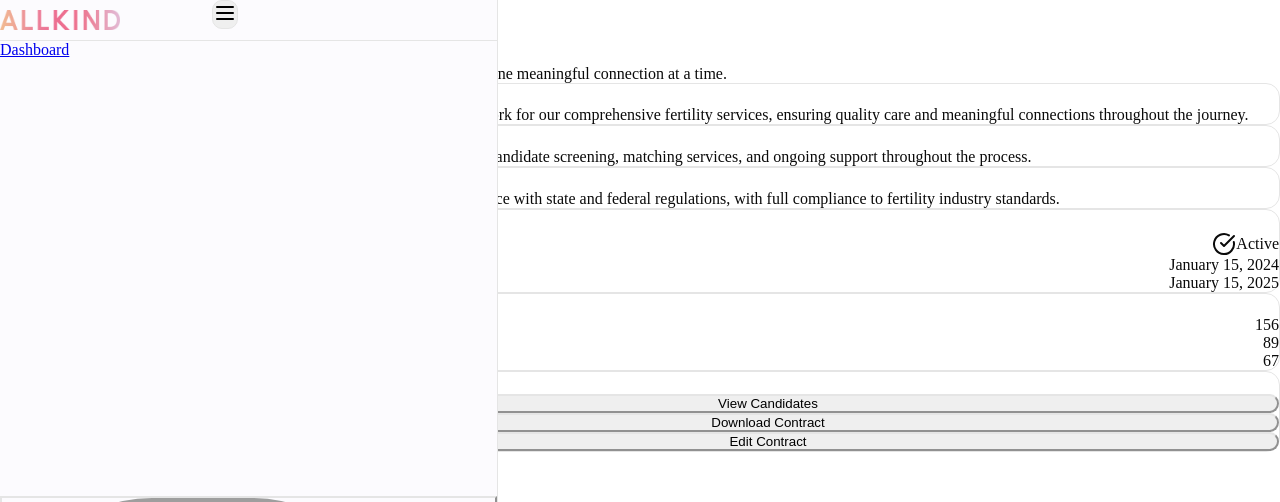
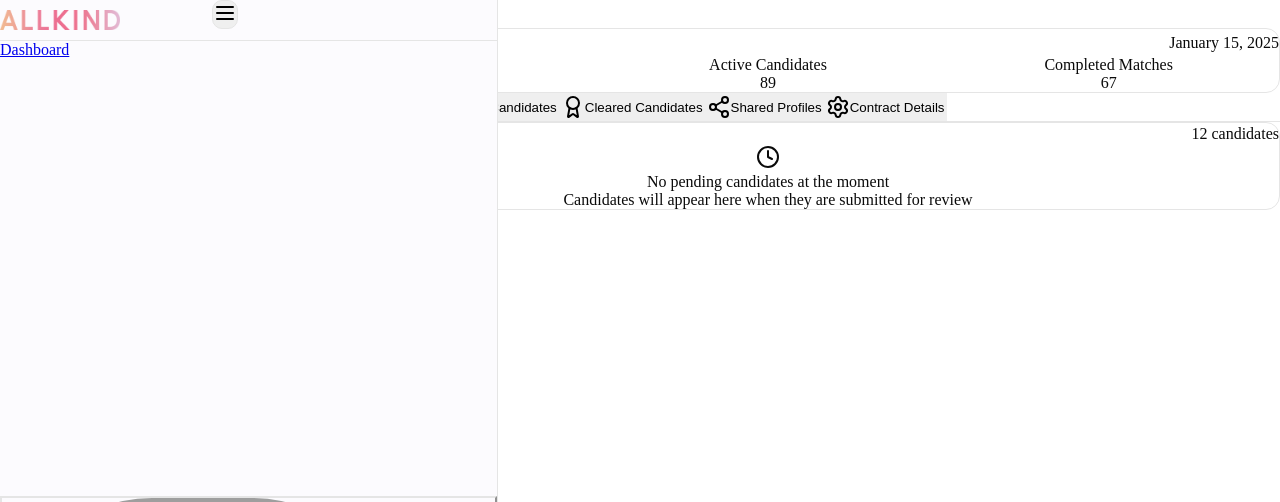
Before and after one commit to ofir-allkind/allkind-partners-portal, a Next.js app: page /contract/1 in a window 1280 px wide. Shown: the top 502 px of the page. Built offline with nearby package versions, Linux system fonts and the light colour scheme; grey boxes are pictures that could not be loaded.

Commit message:
Updated the Detailed Contract with Tabs

```diff
--- a/src/app/contract/[id]/page.js
+++ b/src/app/contract/[id]/page.js
@@ -1,11 +1,12 @@
 "use client";
 
-import React from 'react';
-import { ArrowLeft, Calendar, Users, FileText, CheckCircle } from 'lucide-react';
+import React, { useState } from 'react';
+import { ArrowLeft, Calendar, Users, FileText, CheckCircle, Clock, Award, Share2, Settings } from 'lucide-react';
 import { useRouter } from 'next/navigation';
 
 export default function ContractPage({ params }) {
   const router = useRouter();
+  const [activeTab, setActiveTab] = useState('pending');
 
   // Contract data based on ID
   const contracts = {
@@ -19,21 +20,7 @@ export default function ContractPage({ params }) {
         totalCandidates: 156,
         activeCandidates: 89,
         completedMatches: 67
-      },
-      sections: [
-        {
-          title: "Contract Overview",
-          content: "This contract establishes the framework for our comprehensive fertility services, ensuring quality care and meaningful connections throughout the journey."
-        },
-        {
-          title: "Service Scope",
-          content: "Includes full-cycle fertility support, candidate screening, matching services, and ongoing support throughout the process."
-        },
-        {
-          title: "Terms & Conditions",
-          content: "All services are provided in accordance with state and federal regulations, with full compliance to fertility industry standards."
       }
-      ]
     },
     'surrogates': {
       title: "Surrogates Contract",
@@ -45,21 +32,7 @@ export default function ContractPage({ params }) {
         totalCandidates: 89,
         activeCandidates: 45,
         completedMatches: 44
-      },
-      sections: [
-        {
-          title: "Surrogacy Services",
-          content: "Comprehensive surrogacy matching and support services, including medical screening, legal coordination, and ongoing care."
-        },
-        {
-          title: "Candidate Requirements",
-          content: "All surrogate candidates undergo thorough medical and psychological screening to ensure the highest standards of care."
-        },
-        {
-          title: "Support Services",
-          content: "24/7 support for both intended parents and surrogates throughout the entire surrogacy journey."
       }
-      ]
     },
     'egg-donors-ny': {
       title: "Egg Donors in NY Contract",
@@ -71,21 +44,7 @@ export default function ContractPage({ params }) {
         totalCandidates: 234,
         activeCandidates: 178,
         completedMatches: 56
-      },
-      sections: [
-        {
-          title: "NY Egg Donor Program",
-          content: "Specialized egg donor services in New York, with comprehensive screening and matching for intended parents."
-        },
-        {
-          title: "Donor Screening",
-          content: "Rigorous medical and genetic screening for all egg donors, ensuring the highest quality standards."
-        },
-        {
-          title: "Legal Compliance",
-          content: "Full compliance with New York state regulations for egg donation services."
       }
-      ]
     },
     'tom-jane-ip': {
       title: "Tom and Jane IP Contract",
@@ -97,55 +56,85 @@ export default function ContractPage({ params }) {
         totalCandidates: 67,
         activeCandidates: 23,
         completedMatches: 44
-      },
-      sections: [
-        {
-          title: "Intended Parent Services",
-          content: "Personalized fertility services for intended parents, including comprehensive support and guidance."
-        },
-        {
-          title: "Matching Process",
-          content: "Careful matching process to ensure compatibility between intended parents and candidates."
-        },
-        {
-          title: "Ongoing Support",
-          content: "Continuous support throughout the entire fertility journey, from initial consultation to successful completion."
       }
-      ]
     }
   };
 
   const contract = contracts[params.id] || contracts['main'];
 
+  const tabs = [
+    { id: 'pending', label: 'Pending Candidates', icon: Clock },
+    { id: 'accepted', label: 'Accepted Candidates', icon: CheckCircle },
+    { id: 'cleared', label: 'Cleared Candidates', icon: Award },
+    { id: 'shared', label: 'Shared Profiles', icon: Share2 },
+    { id: 'details', label: 'Contract Details', icon: Settings }
+  ];
+
+  const renderTabContent = () => {
+    switch (activeTab) {
+      case 'pending':
         return (
-    <div className="px-8 py-8">
-      {/* Header */}
-      <div className="mb-8">
-        <button
-          onClick={() => router.back()}
-          className="flex items-center text-gray-600 hover:text-gray-900 mb-4 transition-colors"
-        >
-          <ArrowLeft className="w-4 h-4 mr-2" />
-          Back to Contracts
-        </button>
-        <h1 className="text-3xl font-bold text-gray-900">{contract.title}</h1>
-        <p className="text-lg text-gray-600 mt-2">{contract.description}</p>
+          <div className="space-y-4">
+            <div className="flex items-center justify-between">
+              <h3 className="text-lg font-semibold text-gray-900">Pending Candidates</h3>
+              <span className="text-sm text-gray-500">12 candidates</span>
             </div>
+            <div className="bg-gray-50 rounded-lg p-8 text-center">
+              <Clock className="w-12 h-12 text-gray-400 mx-auto mb-4" />
+              <p className="text-gray-600">No pending candidates at the moment</p>
+              <p className="text-sm text-gray-500 mt-2">Candidates will appear here when they are submitted for review</p>
+            </div>
+          </div>
+        );
 
-      <div className="grid grid-cols-1 lg:grid-cols-3 gap-8">
-        {/* Main Content */}
-        <div className="lg:col-span-2 space-y-6">
-          {contract.sections.map((section, index) => (
-            <div key={index} className="bg-white rounded-xl shadow-sm border border-gray-100 p-6">
-              <h3 className="text-xl font-semibold text-gray-900 mb-3">{section.title}</h3>
-              <p className="text-gray-600 leading-relaxed">{section.content}</p>
+      case 'accepted':
+        return (
+          <div className="space-y-4">
+            <div className="flex items-center justify-between">
+              <h3 className="text-lg font-semibold text-gray-900">Accepted Candidates</h3>
+              <span className="text-sm text-gray-500">27 candidates</span>
             </div>
-          ))}
+            <div className="bg-gray-50 rounded-lg p-8 text-center">
+              <CheckCircle className="w-12 h-12 text-gray-400 mx-auto mb-4" />
+              <p className="text-gray-600">No accepted candidates to display</p>
+              <p className="text-sm text-gray-500 mt-2">Accepted candidates will appear here</p>
             </div>
+          </div>
+        );
 
-        {/* Sidebar */}
+      case 'cleared':
+        return (
+          <div className="space-y-4">
+            <div className="flex items-center justify-between">
+              <h3 className="text-lg font-semibold text-gray-900">Cleared Candidates</h3>
+              <span className="text-sm text-gray-500">42 candidates</span>
+            </div>
+            <div className="bg-gray-50 rounded-lg p-8 text-center">
+              <Award className="w-12 h-12 text-gray-400 mx-auto mb-4" />
+              <p className="text-gray-600">No cleared candidates to display</p>
+              <p className="text-sm text-gray-500 mt-2">Cleared candidates will appear here</p>
+            </div>
+          </div>
+        );
+
+      case 'shared':
+        return (
+          <div className="space-y-4">
+            <div className="flex items-center justify-between">
+              <h3 className="text-lg font-semibold text-gray-900">Shared Profiles</h3>
+              <span className="text-sm text-gray-500">8 profiles</span>
+            </div>
+            <div className="bg-gray-50 rounded-lg p-8 text-center">
+              <Share2 className="w-12 h-12 text-gray-400 mx-auto mb-4" />
+              <p className="text-gray-600">No shared profiles to display</p>
+              <p className="text-sm text-gray-500 mt-2">Shared profiles will appear here</p>
+            </div>
+          </div>
+        );
+
+      case 'details':
+        return (
           <div className="space-y-6">
-          {/* Contract Details */}
             <div className="bg-white rounded-xl shadow-sm border border-gray-100 p-6">
               <h3 className="text-lg font-semibold text-gray-900 mb-4">Contract Details</h3>
               <div className="space-y-4">
@@ -166,42 +155,77 @@ export default function ContractPage({ params }) {
                 </div>
               </div>
             </div>
+          </div>
+        );
 
-          {/* Statistics */}
+      default:
+        return null;
+    }
+  };
+
+  return (
+    <div className="px-8 py-8">
+      {/* Header */}
+      <div className="mb-8">
+        <button
+          onClick={() => router.back()}
+          className="flex items-center text-gray-600 hover:text-gray-900 transition-colors mb-6"
+        >
+          <ArrowLeft className="w-4 h-4 mr-2" />
+          Back to Contracts
+        </button>
+
+        {/* Statistics in Header */}
         <div className="bg-white rounded-xl shadow-sm border border-gray-100 p-6">
-            <h3 className="text-lg font-semibold text-gray-900 mb-4">Statistics</h3>
-            <div className="space-y-4">
-              <div className="flex items-center justify-between">
-                <span className="text-sm text-gray-600">Total Candidates</span>
-                <span className="text-lg font-bold text-gray-900">{contract.details.totalCandidates}</span>
+          <div className="flex items-center justify-between mb-4">
+            <h2 className="text-lg font-semibold text-gray-900">Statistics</h2>
+            <span className="text-sm text-gray-500">{contract.details.endDate}</span>
           </div>
-              <div className="flex items-center justify-between">
-                <span className="text-sm text-gray-600">Active Candidates</span>
-                <span className="text-lg font-bold text-blue-600">{contract.details.activeCandidates}</span>
+          <div className="grid grid-cols-3 gap-6">
+            <div className="text-center">
+              <p className="text-sm text-gray-600 mb-1">Total Candidates</p>
+              <p className="text-2xl font-bold text-gray-900">{contract.details.totalCandidates}</p>
             </div>
-              <div className="flex items-center justify-between">
-                <span className="text-sm text-gray-600">Completed Matches</span>
-                <span className="text-lg font-bold text-green-600">{contract.details.completedMatches}</span>
+            <div className="text-center">
+              <p className="text-sm text-gray-600 mb-1">Active Candidates</p>
+              <p className="text-2xl font-bold text-blue-600">{contract.details.activeCandidates}</p>
+            </div>
+            <div className="text-center">
+              <p className="text-sm text-gray-600 mb-1">Completed Matches</p>
+              <p className="text-2xl font-bold text-green-600">{contract.details.completedMatches}</p>
+            </div>
           </div>
         </div>
       </div>
 
-          {/* Quick Actions */}
-          <div className="bg-white rounded-xl shadow-sm border border-gray-100 p-6">
-            <h3 className="text-lg font-semibold text-gray-900 mb-4">Quick Actions</h3>
-            <div className="space-y-3">
-              <button className="w-full flex items-center justify-center px-4 py-2 bg-blue-500 text-white rounded-lg hover:bg-blue-600 transition-colors">
-                View Candidates
+      {/* Tabs */}
+      <div className="mb-6">
+        <div className="border-b border-gray-200">
+          <nav className="flex space-x-8">
+            {tabs.map((tab) => {
+              const Icon = tab.icon;
+              return (
+                <button
+                  key={tab.id}
+                  onClick={() => setActiveTab(tab.id)}
+                  className={`flex items-center space-x-2 py-4 px-1 border-b-2 font-medium text-sm transition-colors ${
+                    activeTab === tab.id
+                      ? 'border-blue-500 text-blue-600'
+                      : 'border-transparent text-gray-500 hover:text-gray-700 hover:border-gray-300'
+                  }`}
+                >
+                  <Icon className="w-4 h-4" />
+                  <span>{tab.label}</span>
                 </button>
-              <button className="w-full flex items-center justify-center px-4 py-2 bg-gray-100 text-gray-700 rounded-lg hover:bg-gray-200 transition-colors">
-                Download Contract
-              </button>
-              <button className="w-full flex items-center justify-center px-4 py-2 bg-gray-100 text-gray-700 rounded-lg hover:bg-gray-200 transition-colors">
-                Edit Contract
-              </button>
+              );
+            })}
+          </nav>
         </div>
       </div>
-        </div>
+
+      {/* Tab Content */}
+      <div className="bg-white rounded-xl shadow-sm border border-gray-100 p-6">
+        {renderTabContent()}
       </div>
     </div>
   );
```
Lines whose indentation alone changed are shown as unchanged.
